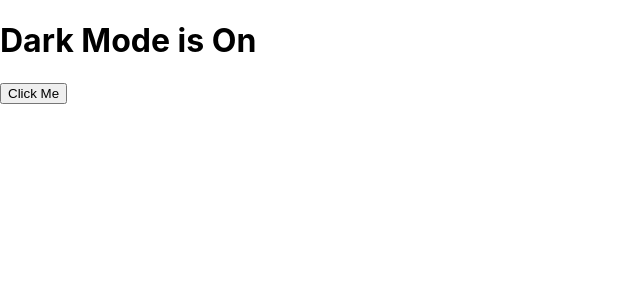
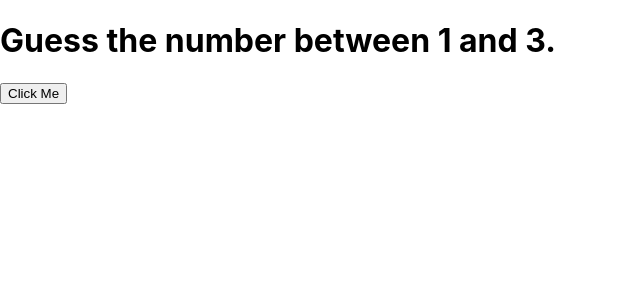
Before and after one commit to palakgarg007/firstapp, a React (Create React App) app: page / in a window 1280 px wide. Shown: the top 300 px of the page, without its empty margins (0-640 px from the left). Built offline with nearby package versions, Linux system fonts and the light colour scheme.

Commit message:
added guess a number

```diff
--- a/src/App.js
+++ b/src/App.js
@@ -13,6 +13,8 @@ import Footer from './components/Footer';
 import Cards from './components/Cards';
 import Btn from './Event Components/Btn'
 import ModeToggle from './Event Components/ModeToggle';
+import NumGuess from './Event Components/NumGuess';
+
 
 function App() {
   return(
@@ -42,8 +44,12 @@ function App() {
     //   <Btn />
     // </div>
 
+    // <div>
+    //   <ModeToggle />
+    // </div>
+
     <div>
-      <ModeToggle />
+      <NumGuess />
     </div>
   )
 }
--- /dev/null
+++ b/src/Event Components/NumGuess.js
@@ -0,0 +1,19 @@
+function NumGuess(){
+    const handleClick = () => {
+        let randomNum = Math.floor(Math.random() * 3) + 1;
+        console.log(randomNum);
+        let userInput = prompt('Type a number');
+        alert(`Computer guess: ${randomNum}, Your guess: ${userInput}`);
+    };
+
+    return(
+        <div>
+            <h1>Guess the number between 1 and 3.</h1>
+            <button onClick={handleClick}>
+                Click Me
+            </button>
+        </div>
+    );
+};
+
+export default NumGuess;
```
